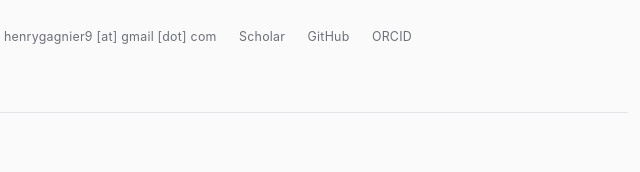
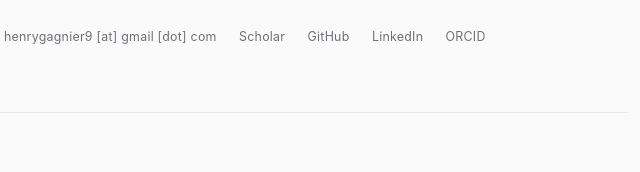
Before and after one commit to henrygagnier/henrygagnier.github.io, a plain HTML site: page index.html in a window 1280 px wide. Shown: the part 256-428 px from the top of the page, 412-1052 px from the left. Drawn offline with Linux system fonts and the light colour scheme.

Commit message:
Add LinkedIn link

```diff
--- a/index.html
+++ b/index.html
@@ -248,6 +248,7 @@
       <li class="mail">henrygagnier9 [at] gmail [dot] com</li>
       <li><a href="https://scholar.google.com/citations?hl=en&amp;user=Qsc6U6QAAAAJ" rel="noopener">Scholar</a></li>
       <li><a href="https://github.com/henrygagnier" rel="noopener">GitHub</a></li>
+      <li><a href="https://www.linkedin.com/in/henry-gagnier/" rel="noopener">LinkedIn</a></li>
       <li><a href="https://orcid.org/0009-0001-9531-9449" rel="noopener">ORCID</a></li>
     </ul>
   </header>
```
